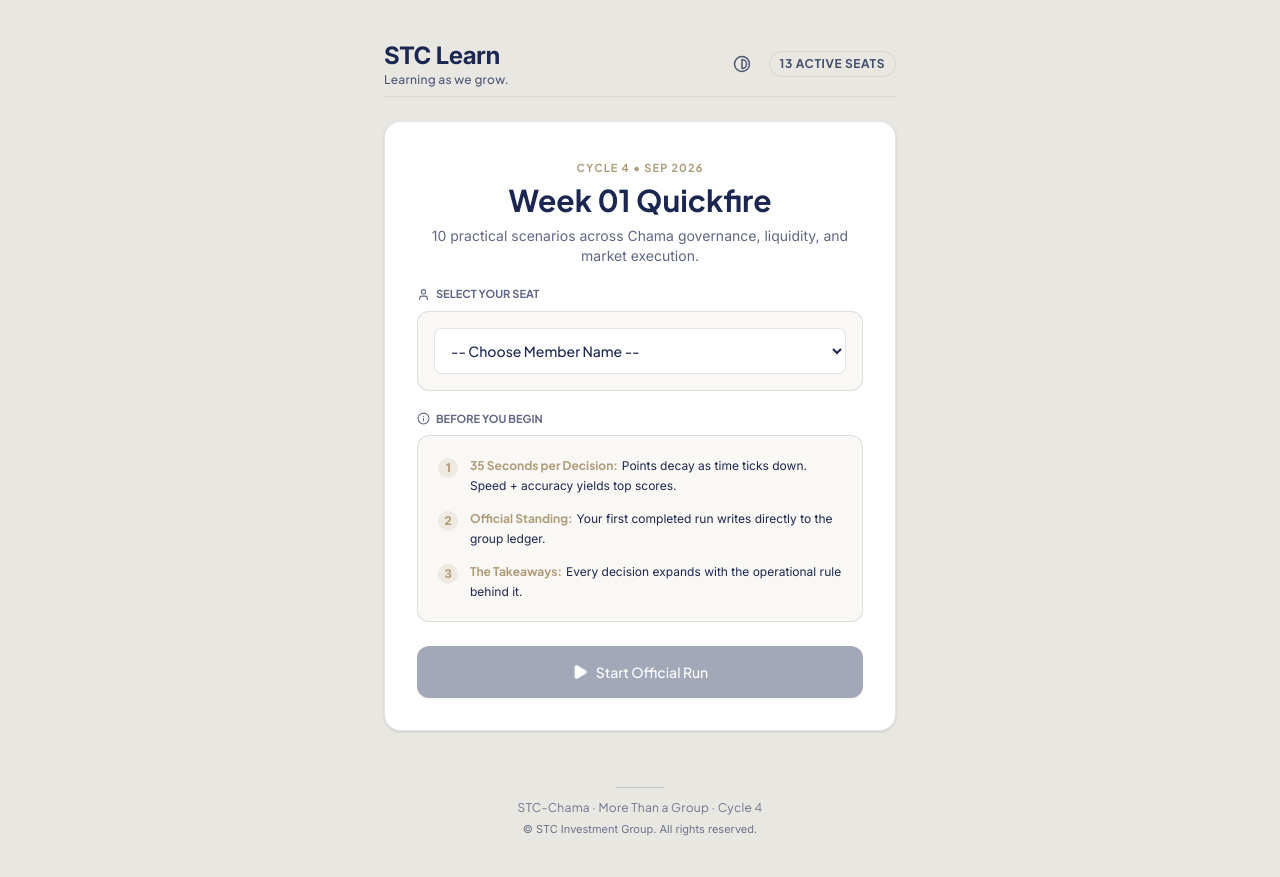
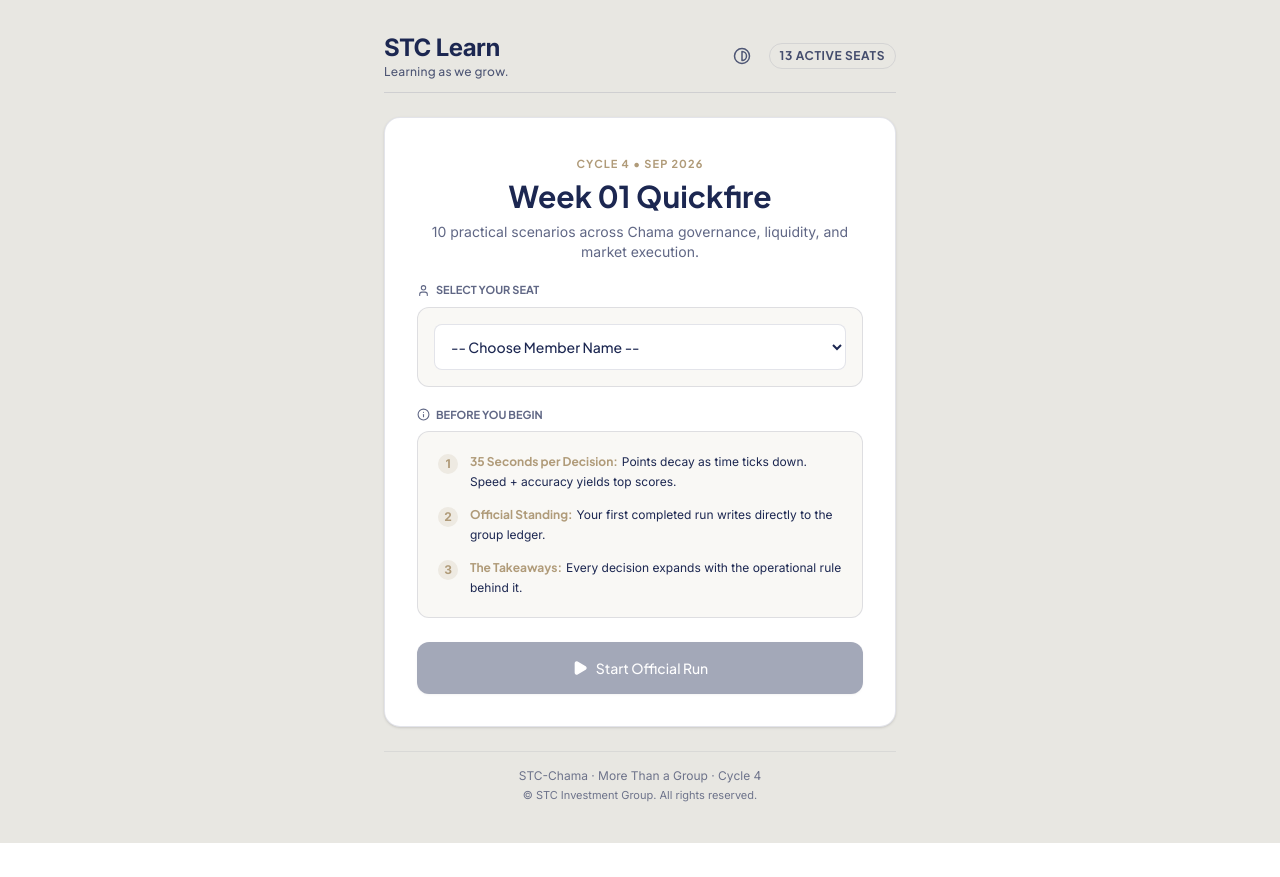
Before and after one commit to jerekim7/stc-learn, a Next.js app: page / in a window 1280 px wide. After the commit the page ends 843 px from the top, so only its background shows below. Built offline with nearby package versions, Linux system fonts and the light colour scheme.

Commit message:
fix: restore full header/footer divider lines and original footer typography

```diff
--- a/src/app/page.tsx
+++ b/src/app/page.tsx
@@ -7,14 +7,19 @@ import { Contrast } from "lucide-react";
 export default function Home() {
   const [isDark, setIsDark] = useState(false);
 
+  const cardBorder = isDark ? "rgba(255,255,255,0.08)" : "rgba(28,39,81,0.12)";
+
   return (
     <div
       className={`min-h-screen transition-colors duration-200 flex flex-col justify-between p-4 sm:p-6 md:p-8 ${
         isDark ? "bg-[#121933] text-white" : "bg-[#E8E7E2] text-[#1C2751]"
       }`}
     >
-      {/* Header Bar */}
-      <header className="max-w-lg mx-auto w-full flex items-center justify-between py-2 border-b border-black/5 dark:border-white/5">
+      {/* Header Bar with Restored Divider */}
+      <header
+        className="max-w-lg mx-auto w-full flex items-center justify-between pb-3 border-b transition-colors"
+        style={{ borderColor: cardBorder }}
+      >
         <div>
           <h1 className="text-xl sm:text-2xl font-brand font-bold tracking-tight">
             STC Learn
@@ -25,7 +30,7 @@ export default function Home() {
         </div>
 
         <div className="flex items-center gap-3">
-          {/* Theme Toggle Button */}
+          {/* Theme Toggle */}
           <button
             onClick={() => setIsDark(!isDark)}
             aria-label="Toggle visual theme"
@@ -35,7 +40,10 @@ export default function Home() {
           </button>
 
           {/* Active Seats Badge */}
-          <div className="px-2.5 py-1 rounded-full border border-black/10 dark:border-white/10 text-[10px] sm:text-xs font-heading font-bold uppercase tracking-wider opacity-80">
+          <div
+            className="px-2.5 py-1 rounded-full border text-[10px] sm:text-xs font-heading font-bold uppercase tracking-wider opacity-80"
+            style={{ borderColor: cardBorder }}
+          >
             13 Active Seats
           </div>
         </div>
@@ -46,13 +54,15 @@ export default function Home() {
         <Quickfire isDark={isDark} />
       </main>
 
-      {/* Unified Institutional Footer */}
-      <footer className="mt-8 mb-2 text-center text-xs space-y-1.5 opacity-60">
-        <div className="w-12 h-[1px] bg-current mx-auto mb-3 opacity-30" />
-        <p className="font-heading tracking-wide">
+      {/* Footer with Restored Full Divider & Original Body Font */}
+      <footer
+        className="max-w-lg mx-auto w-full pt-4 pb-2 border-t text-center text-xs space-y-1 opacity-60 transition-colors"
+        style={{ borderColor: cardBorder }}
+      >
+        <p className="font-body text-[11px] sm:text-xs">
           STC-Chama · More Than a Group · Cycle 4
         </p>
-        <p className="text-[11px] font-body">
+        <p className="font-body text-[11px]">
           © STC Investment Group. All rights reserved.
         </p>
       </footer>
```
